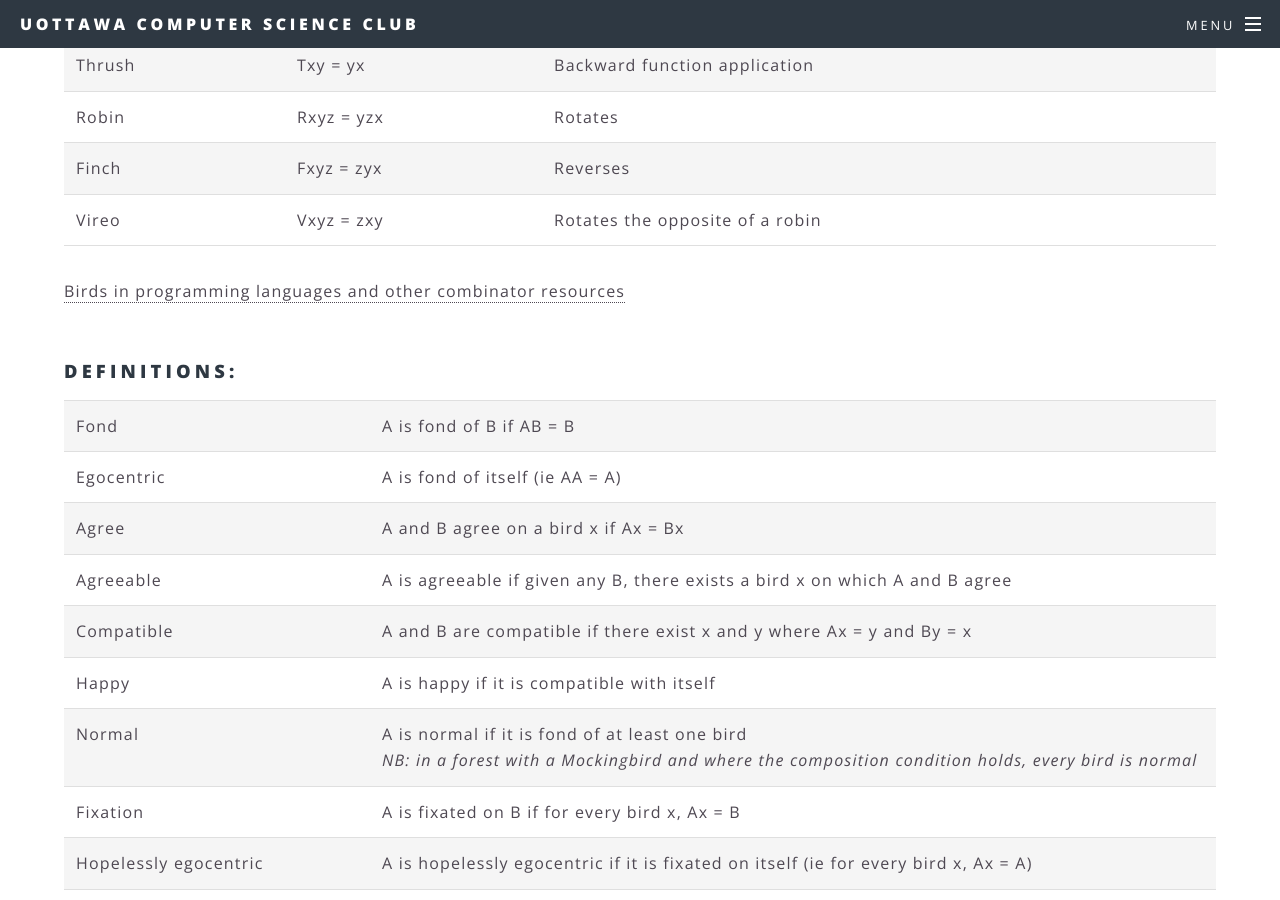
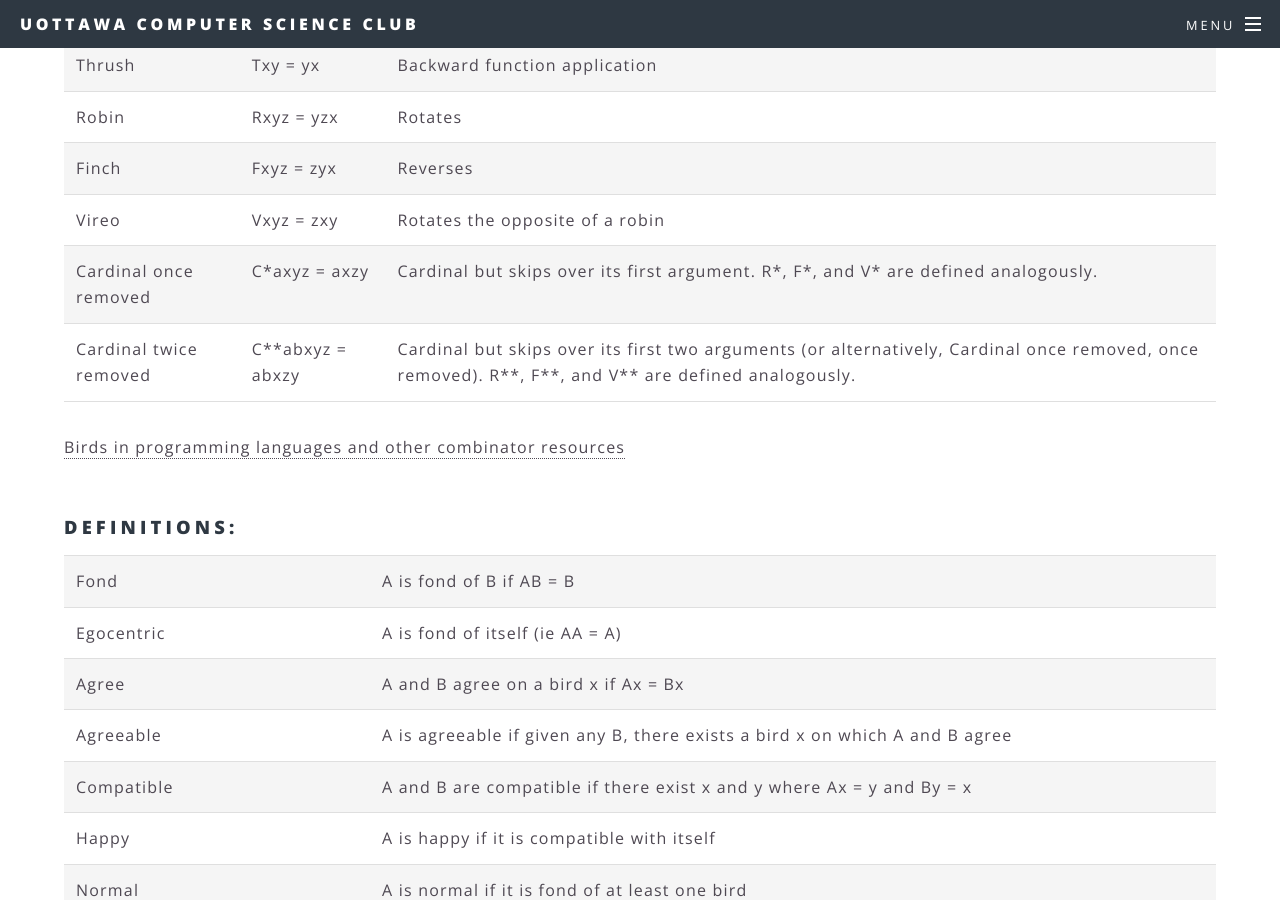
Before and after one commit to uocsclub/uocsclub.github.io, a Jekyll site: the page built from bookclub/25-26.html, in a window 1280 px wide and 900 px high, scrolled down 1572 px. Built offline with Jekyll 4.4.1, drawn with Linux system fonts in a browser that asks for light colours.

Commit message:
add starred birds

```diff
--- a/bookclub/25-26.html
+++ b/bookclub/25-26.html
@@ -42,12 +42,14 @@ subtitle: Raymond Smullyan
 
 	<h4>Beatboxing birds</h4>
 	<table>
-			<tr> <th>Name</th>     <th>Behaviour</th>  <th>Notes</th>                            </tr>
-			<tr> <td>Cardinal</td> <td>Cxyz = xzy</td> <td>Swaps arguments</td>                  </tr>
-			<tr> <td>Thrush</td>   <td>Txy = yx</td>   <td>Backward function application</td>    </tr>
-			<tr> <td>Robin</td>    <td>Rxyz = yzx</td> <td>Rotates</td>                          </tr>
-			<tr> <td>Finch</td>    <td>Fxyz = zyx</td> <td>Reverses</td>                         </tr>
-			<tr> <td>Vireo</td>    <td>Vxyz = zxy</td> <td>Rotates the opposite of a robin</td>  </tr>
+			<tr> <th>Name</th>                   <th>Behaviour</th>     <th>Notes</th>                            </tr>
+			<tr> <td>Cardinal</td>               <td>Cxyz = xzy</td>    <td>Swaps arguments</td>                  </tr>
+			<tr> <td>Thrush</td>                 <td>Txy = yx</td>      <td>Backward function application</td>    </tr>
+			<tr> <td>Robin</td>                  <td>Rxyz = yzx</td>    <td>Rotates</td>                          </tr>
+			<tr> <td>Finch</td>                  <td>Fxyz = zyx</td>    <td>Reverses</td>                         </tr>
+			<tr> <td>Vireo</td>                  <td>Vxyz = zxy</td>    <td>Rotates the opposite of a robin</td>  </tr>
+			<tr> <td>Cardinal once removed</td>  <td>C*axyz = axzy</td> <td>Cardinal but skips over its first argument. R*, F*, and V* are defined analogously.</td>  </tr>
+			<tr> <td>Cardinal twice removed</td>  <td>C**abxyz = abxzy</td> <td>Cardinal but skips over its first two arguments (or alternatively, Cardinal once removed, once removed). R**, F**, and V** are defined analogously.</td>  </tr>
 	</table>
 
 	<a href="https://combinatorylogic.com/links.html" target="blank">Birds in programming languages and other combinator resources</a>
```
